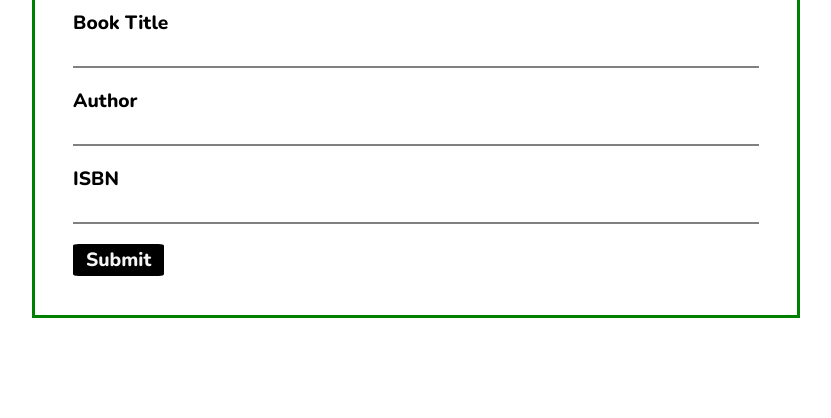
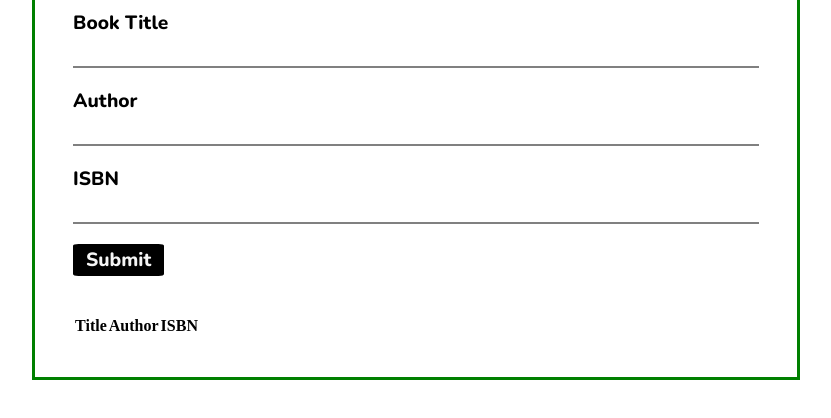
Before and after one commit to singhyuvraj97/book-management, a plain HTML site: page index.html in a window 1280 px wide. Shown: the part 188-606 px from the top of the page, without its empty margins (224-1055 px from the left). Drawn offline with nearby package versions, Linux system fonts and the light colour scheme.

Commit message:
added new css file for second section

```diff
--- a/css/st.css
+++ b/css/st.css
@@ -1,4 +1,6 @@
 @import url('https://fonts.googleapis.com/css2?family=Nunito:wght@300;400;500;600;700;800;900;1000&display=swap');
+
+@import url("../css/st2.css");
 
 *{
   margin: 0px;
--- a/index.html
+++ b/index.html
@@ -31,7 +31,16 @@
         </ul>
       </form>
     </section>
-    <section class="subCont Box2"></section>
+    <section class="subCont Box2">
+      <table>
+        <tr>
+          <th>Title</th>
+          <th>Author</th>
+          <th>ISBN</th>
+        </tr>
+        <tr></tr>
+      </table>
+    </section>
   </main>
   <script src="./js/app.js"></script>
 </body>
```
Also changed, not shown: css/st2.css (added).
